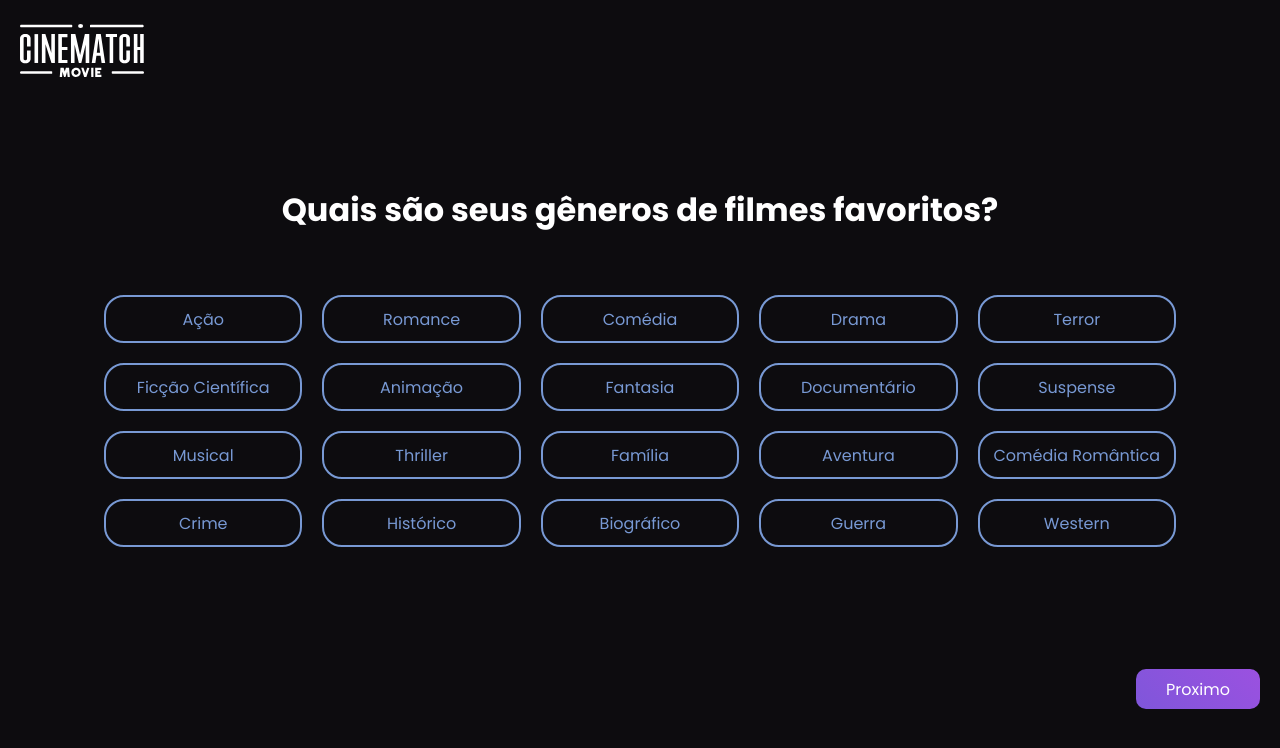
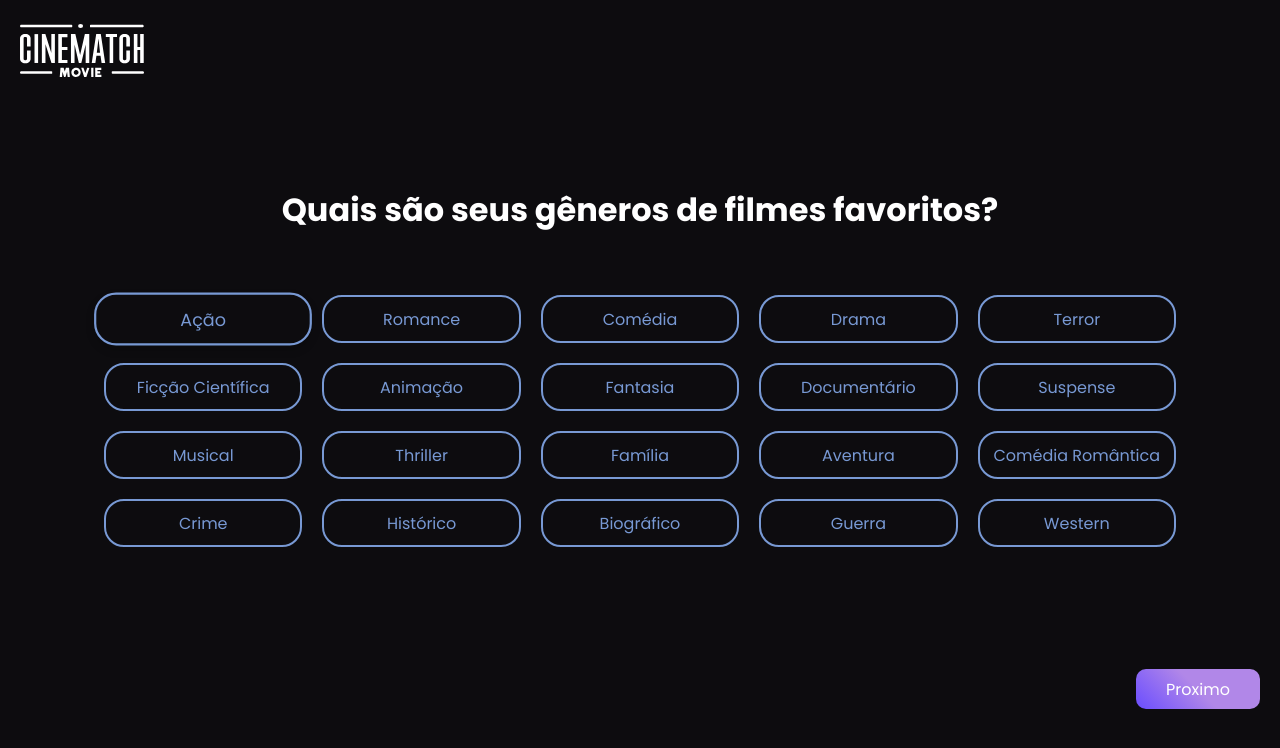
Before and after one commit to VictorLiimaa/cinematch, a Next.js app: page /components/telagenero in a window 1280 px wide. In both pictures the pointer is over the button "Ação". Shown: the top 748 px of the page. Built offline with nearby package versions, Linux system fonts and the light colour scheme.

Commit message:
arrumando a tela questionario

```diff
--- a/src/styles/styles.css
+++ b/src/styles/styles.css
@@ -583,6 +583,12 @@ html {
   background-color: #7899D4;
   color: #ffffff;
 }
+.generoButton:focus, .generoButton:hover {
+  z-index: 10;
+  transform: scale(1.1);
+  box-shadow: 0px 4px 8px rgba(0, 0, 0, 0.2);
+  outline: none;
+}
 .proximo{
   display: flex;
   justify-content: end;
@@ -598,7 +604,7 @@ html {
   width: 10%;
   height: 2.5rem;
   margin-top: 20px;
-  background: linear-gradient(45deg, #7f56da, #9b51e0);
+  background: linear-gradient(45deg, #6a4dff, #B187E8, #B187E8);
   border: none;
   text-decoration: none;
   border-radius: 10px;
@@ -607,6 +613,7 @@ html {
   transition: background 0.3s;
 }
 
+
 .nextButton:hover {
   background: linear-gradient(45deg, #9b51e0, #7f56da);
 }
```
